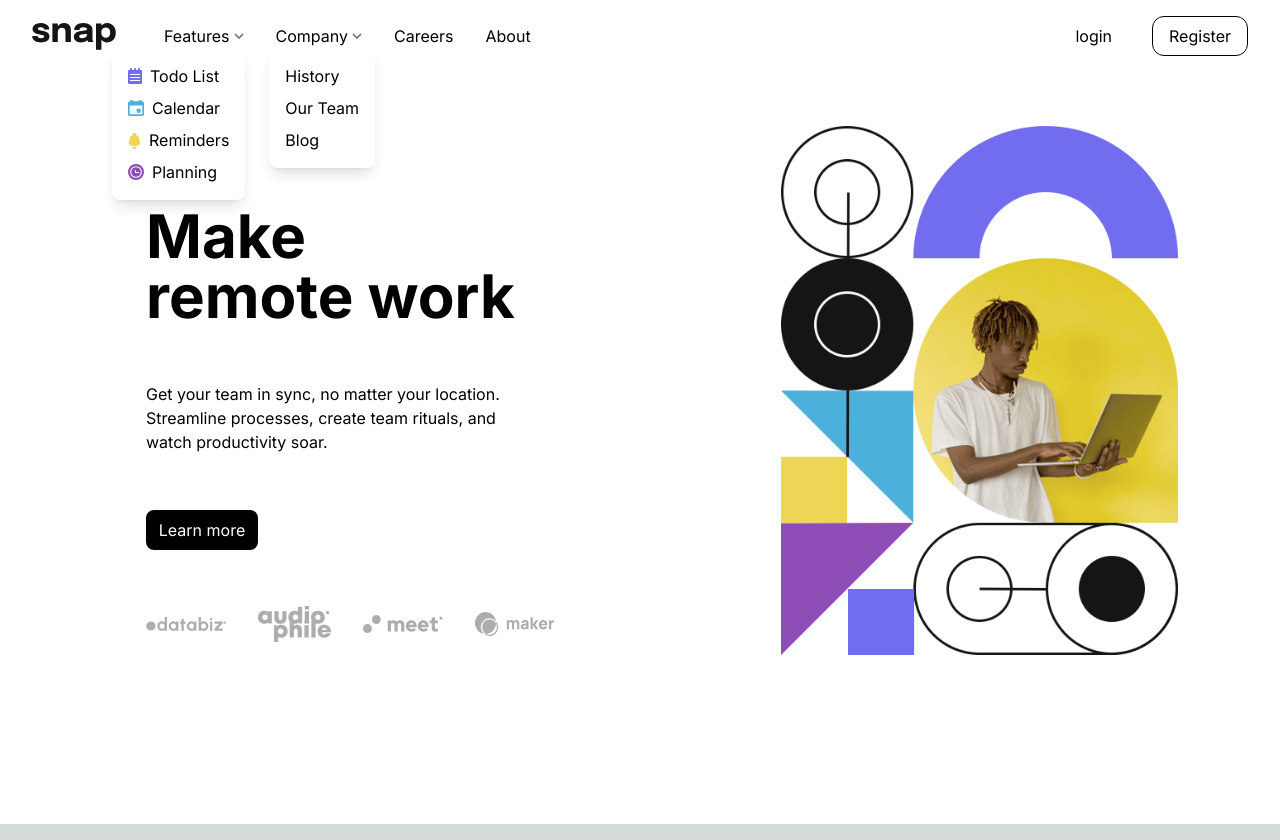
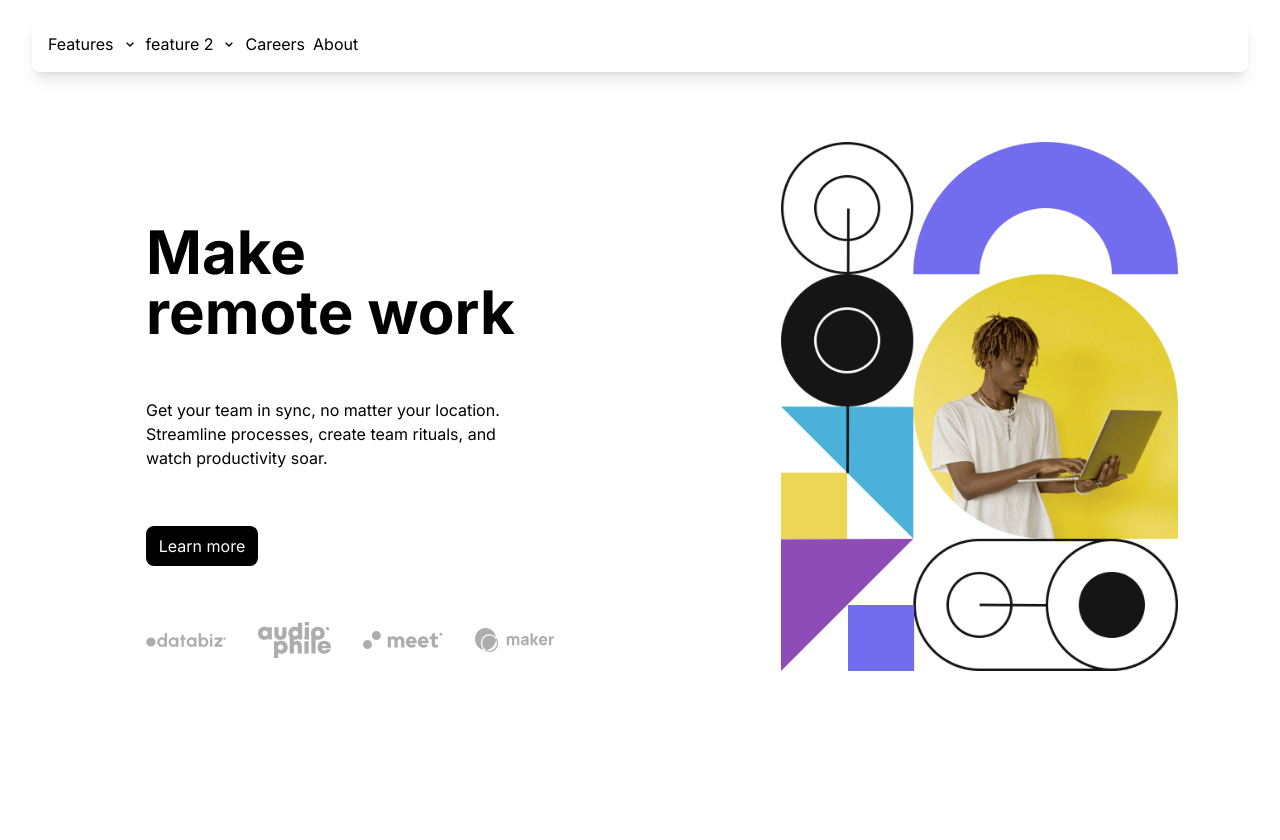
Before and after one commit to theisolatedmonk/intro-section-with-dropdown-navigation, a Next.js app: page / in a window 1280 px wide. Built offline with nearby package versions, Linux system fonts and the light colour scheme.

Commit message:
navbas reimplimented

```diff
--- a/package.json
+++ b/package.json
@@ -9,16 +9,20 @@
     "lint": "next lint"
   },
   "dependencies": {
+    "@formkit/auto-animate": "^1.0.0-beta.6",
     "@types/node": "20.2.5",
     "@types/react": "18.2.9",
     "@types/react-dom": "18.2.4",
     "autoprefixer": "10.4.14",
+    "clsx": "^1.2.1",
     "eslint": "8.42.0",
     "eslint-config-next": "13.4.4",
     "next": "13.4.4",
     "postcss": "8.4.24",
     "react": "18.2.0",
+    "react-cool-onclickoutside": "^1.7.0",
     "react-dom": "18.2.0",
+    "react-icons": "^4.9.0",
     "tailwindcss": "3.3.2",
     "typescript": "5.1.3"
   }
--- a/src/app/Dropdown.tsx
+++ b/src/app/Dropdown.tsx
@@ -1,5 +1,16 @@
+"use client";
+
+import clsx from "clsx";
+import Image from "next/image";
+import { useState } from "react";
+import { useAutoAnimate } from "@formkit/auto-animate/react";
+import { BiChevronDown } from "react-icons/bi";
+import useOnclickOutside from "react-cool-onclickoutside";
+
+
+
 import React from "react";
-import Image from "next/image";
+// import Image from "next/image";
 import logo from "@/images/logo.svg";
 import arrowUp from "@/images/icon-arrow-up.svg";
 import arrowDown from "@/images/icon-arrow-down.svg";
@@ -17,56 +28,139 @@ import heroDesktop from "@/images/image-hero-desktop.png";
 import heroMobile from "@/images/image-hero-mobile.png";
 import { markAsUntransferable } from "worker_threads";
 
-export function FeaturesDropdown() {
+// export function FeaturesDropdown() {
+//   return (
+//     <div className="flex flex-col text-black rounded-lg p-4 gap-2 sm:shadow-lg  ">
+//       <div className="flex  items-center gap-2 ">
+//         <Image src={todo} alt={"Todo List"} />
+//         <p>Todo List</p>{" "}
+//       </div>
+
+//       <div className="flex  items-center gap-2">
+//         <Image src={calendar} alt={"Calendar"} />
+//         <p>Calendar</p>{" "}
+//       </div>
+//       <div className="flex  items-center gap-2">
+//         <Image src={reminders} alt={"Reminders"} />
+//         <p>Reminders</p>{" "}
+//       </div>
+//       <div className="flex  items-center gap-2">
+//         <Image src={planning} alt={"Planning"} />
+//         <p>Planning</p>{" "}
+//       </div>
+//     </div>
+//   );
+// }
+
+interface DropdownItemType {
+  name: string;
+  dropDown: { icon: string; name: string }[];
+}
+const navItems = [
+  {
+    name: "Features",
+    dropDown: [
+      {
+        icon: "icon1",
+        name: "Todo List",
+      },
+      {
+        icon: "icon2",
+        name: "Calendar",
+      },
+      {
+        icon: "icon3",
+        name: "Remidders",
+      },
+    ],
+  },
+  {
+    name: "feature 2",
+    dropDown: [
+      {
+        icon: "icon1",
+        name: "Todo List",
+      },
+      {
+        icon: "icon2",
+        name: "Calendar",
+      },
+      {
+        icon: "icon3",
+        name: "Remidders",
+      },
+    ],
+  },
+  { name: "Careers" },
+  { name: "About" },
+];
+
+function DropdownItem({ dropDown, name }: DropdownItemType) {
+  const [isDropDownOpen, setDropDown] = useState(false);
+
+  const [animationParent] = useAutoAnimate();
+  const ref = useOnclickOutside(() => {
+    setDropDown(false);
+  });
+
+  function openDropDown() {
+    console.log("drop down clicked", isDropDownOpen.toString());
+
+    setDropDown(!isDropDownOpen);
+  }
+
   return (
-    <div className="flex flex-col text-black rounded-lg p-4 gap-2 sm:shadow-lg  ">
-        <div className="flex  items-center gap-2 ">
-          <Image src={todo} alt={"Todo List"} />
-          <p>Todo List</p>{" "}
+    <div ref={ref}>
+      <main
+        ref={animationParent}
+        onClick={openDropDown}
+        className="relative cursor-pointer"
+      >
+        <div className="flex gap-2 items-center">
+          <p>{name}</p>
+          <BiChevronDown
+            className={clsx(" transition-all", { "rotate-180 ": isDropDownOpen })}
+          />
         </div>
-
-        <div className="flex  items-center gap-2">
-          <Image src={calendar} alt={"Calendar"} />
-          <p>Calendar</p>{" "}
-        </div>
-        <div className="flex  items-center gap-2">
-          <Image src={reminders} alt={"Reminders"} />
-          <p>Reminders</p>{" "}
-        </div>
-        <div className="flex  items-center gap-2">
-          <Image src={planning} alt={"Planning"} />
-          <p>Planning</p>{" "}
-        </div>
-      </div>
-  );
-}
-export function CompanyDropdown() {
-  return (
-    <div className=" flex flex-col rounded-lg p-4 h-full text-black gap-2 shadow-lg ">
-    <p className="">History</p>
-    <p className="">Our Team</p>
-    <p className="">Blog</p>
-  </div>
+        {isDropDownOpen && (
+          <div className="flex flex-col text-black rounded-lg p-4 gap-2 sm:shadow-lg  border-2 sm:absolute  bg-white  h-auto  ">
+            {dropDown.map((item) => (
+              <>
+                {item && <Image src={""} alt={"Todo List"} />}
+                <p>{item.name}</p>
+              </>
+            ))}
+          </div>
+        )}
+      </main>
+    </div>
   );
 }
 
-export function DropdownButton() {
+type Props = {};
+export function NavItem({}: Props) {
   return (
-    <div className="flex justify-between w-full">
-      <div className="flex w-full text-black sm:gap-10 items-center justify-between sm:justify-normal p-4 sm:p-0">
-        <Image src={logo} alt={"logo"} />
-        <Image className="sm:hidden" src={menu} alt={"logo"} />
-        <div className=" hidden   sm:flex">
-          {" "}
-          <LinkButton />
+    <div className="sm:flex-row flex flex-col text-black rounded-lg p-4 gap-2 sm:shadow-lg h-full  ">
+
+     {/* {navItems.map((item) => (
+            <section>
+              {item.dropDown ? (
+                <DropdownItem dropDown={item.dropDown} name={item.name} />
+              ) : (
+                <p>{item.name}</p>
+              )}
+            </section>
+          ))} */}
+
+      {navItems.map(( item, index) => (
+        <div key={index} className="flex  items-center gap-2 ">
+           {item.dropDown ? (
+                <DropdownItem dropDown={item.dropDown} name={item.name} />
+              ) : (
+                <p>{item.name}</p>
+              )}
         </div>
-      </div>
-      <div className="sm:flex  text-black gap-8 hidden">
-        <p className="p-2">login</p>
-        <button className="border-black border rounded-xl px-4 py-1">
-          Register
-        </button>
-      </div>
+      ))}
     </div>
   );
 }
@@ -75,32 +169,64 @@ export function DropdownButton() {
 
 
 
-type Props = {};
+// export function CompanyDropdown() {
+//   return (
+//     <div className=" flex flex-col rounded-lg p-4 h-full text-black gap-2 shadow-lg ">
+//       <p className="">History</p>
+//       <p className="">Our Team</p>
+//       <p className="">Blog</p>
+//     </div>
+//   );
+// }
 
-export function LinkButton() {
-  return (
-    <div className="flex flex-col sm:flex-row sm:gap-8 gap-4 sm:p-2 p-4 sm:justify-between items-start">
+// export function DropdownButton() {
+//   return (
+//     <div className="flex justify-between w-full">
+//       <div className="flex w-full text-black sm:gap-10 items-center justify-between sm:justify-normal p-4 sm:p-0">
+//         <Image src={logo} alt={"logo"} />
+//         <Image className="sm:hidden" src={menu} alt={"logo"} />
+//         <div className=" hidden   sm:flex">
+//           {" "}
+//           <LinkButton />
+//         </div>
+//       </div>
+//       <div className="sm:flex  text-black gap-8 hidden">
+//         <p className="p-2">login</p>
+//         <button className="border-black border rounded-xl px-4 py-1">
+//           Register
+//         </button>
+//       </div>
+//     </div>
+//   );
+// }
 
-<div className="flex flex-col">
-      <button className="flex items-center gap-1">
-        {" "}
-        <p>Features</p> <Image src={arrowDown} alt={"arrowdoun"} />
-        <Image className="hidden" src={arrowUp} alt={"arrowdoun"} />
-      </button>
-     <div className="sm:hidden"> <CompanyDropdown/></div>
-      </div>
-      <div className="flex flex-col">
-      <button className="flex items-center gap-1">
-        {" "}
-        <p>Company</p> <Image src={arrowDown} alt={"arrowdoun"} />
-        <Image className="hidden" src={arrowUp} alt={"arrowdoun"} />
+// type Props = {};
 
-      </button>
-     <div className="sm:hidden"> <CompanyDropdown /></div>
-      </div>
+// export function LinkButton() {
+//   return (
+//     <div className="flex flex-col sm:flex-row sm:gap-8 gap-4 sm:p-2 p-4 sm:justify-between items-start">
+//       <div className="flex flex-col">
+//         <button className="flex items-center gap-1">
+//           {" "}
+//           <p>Features</p> <Image src={arrowDown} alt={"arrowdoun"} />
+//           <Image className="hidden" src={arrowUp} alt={"arrowdoun"} />
+//         </button>
+//         <div className="sm:hidden"> {/* <CompanyDropdown /> */}</div>
+//       </div>
+//       <div className="flex flex-col">
+//         <button className="flex items-center gap-1">
+//           {" "}
+//           <p>Company</p> <Image src={arrowDown} alt={"arrowdoun"} />
+//           <Image className="hidden" src={arrowUp} alt={"arrowdoun"} />
+//         </button>
+//         <div className="sm:hidden">
+//           {" "}
+//           <CompanyDropdown />
+//         </div>
+//       </div>
 
-      <button>Careers</button>
-      <button>About</button>
-    </div>
-  );
-}
+//       <button>Careers</button>
+//       <button>About</button>
+//     </div>
+//   );
+// }
--- a/src/app/page.tsx
+++ b/src/app/page.tsx
@@ -1,3 +1,4 @@
+'use client'
 import Image from "next/image";
 import logo from "@/images/logo.svg";
 import arrowUp from "@/images/icon-arrow-up.svg";
@@ -15,14 +16,17 @@ import todo from "@/images/icon-todo.svg";
 import heroDesktop from "@/images/image-hero-desktop.png";
 import heroMobile from "@/images/image-hero-mobile.png";
 import { markAsUntransferable } from "worker_threads";
-import { CompanyDropdown, DropdownButton, FeaturesDropdown, LinkButton } from "./Dropdown";
+// import NavItem from "./test/page";
+import { NavItem } from "./Dropdown";
+
+// import { CompanyDropdown, DropdownButton, FeaturesDropdown, LinkButton } from "./Dropdown";
 
 export default function Home() {
   return (
     <main className="flex min-h-screen flex-col  sm:py-4 sm:px-8 bg-white w-full h-full gap-4 sm:gap-0 ">
 
-
-     <DropdownButton/>
+     <NavItem/>
+     {/* <DropdownButton/> */}
 <div className="flex sm:flex-row flex-col justify-between  gap- sm:p-[70px] ">
 <Image className=" flex sm:hidden " src={heroMobile} alt={""}/>
   <div className="flex  justify-between flex-col sm:gap-14  text-black sm:w-[70%] sm:px-11  text-left sm:py-20 items-center sm:items-start  p-4 gap-10 ">
@@ -40,9 +44,9 @@ export default function Home() {
   <div className=" sm:flex hidden h-full w-full    justify-end"><Image className=" h-auto w-[65%]  " src={heroDesktop} alt={""}/></div>
 
   <div className="  hidden sm:flex  gap-6 absolute top-12 left-28  ">
-
+{/*
      <FeaturesDropdown/>
-     <CompanyDropdown/>
+     <CompanyDropdown/> */}
 
      </div>
 </div>
@@ -52,7 +56,7 @@ export default function Home() {
       <div className="w-full flex  justify-end ">
         <Image className=" " src={close} alt={""}/>
         </div>
-        <LinkButton />
+        {/* <LinkButton /> */}
         <div className="flex  text-black gap-4 items-center flex-col ">
         <p className="p-2">Login</p>
         <button className="border-black border rounded-xl p-2 w-full">
```
Also changed, not shown: 1 other file (tests, documents, lock files or other folders).
